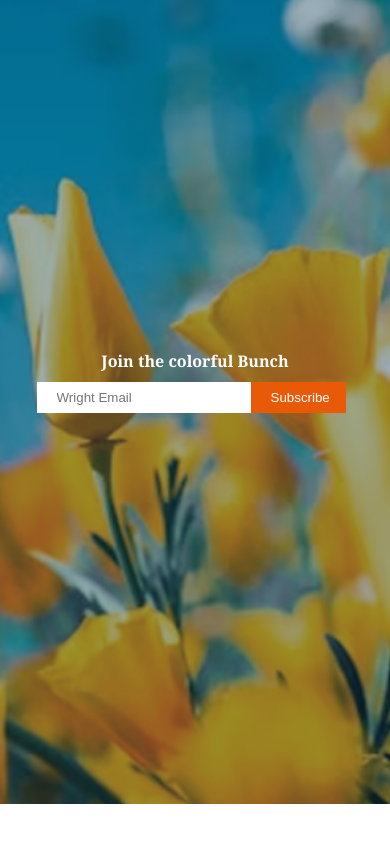
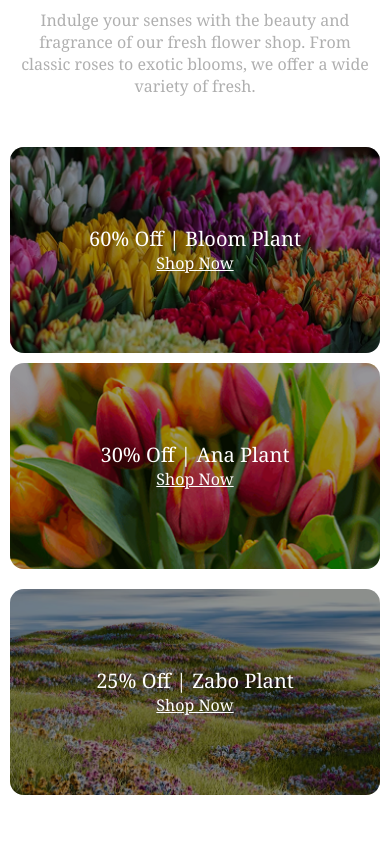
Before and after one commit to Alamin1052/Responsive_flowers_A02, a plain HTML site: page index.html in a window 390 px wide. Shown: the part 3850-4701 px from the top of the page. Drawn offline with Linux system fonts and the light colour scheme.

Commit message:
deals section added with responsive

```diff
--- a/index.html
+++ b/index.html
@@ -109,16 +109,41 @@
             </div>
         </section>
 
-        <section hidden class="deals-container ">
+        <section class="deals-container ">
             <div class="deals-text">
             <h1 class="title-text"><span id="latest">Latest</span> Deals</h1>
             <p class="description-text">
                 Indulge your senses with the beauty and fragrance of our fresh flower shop. From <br> classic roses to exotic blooms, we offer a wide variety of fresh.
             </p>
             </div>
+
+            <div class="deals-card">
+                <div class="left-card">
+                    <div class="small card-1">
+                    <div>
+                        <p class="small-card-text">60% Off | Bloom Plant</p>
+                        <a href="">Shop Now</a>
+                    </div>
+                </div>
+                <div class="small card-2">
+                    <div>
+                        <p class="small-card-text">30% Off | Ana Plant</p>
+                        <a href="">Shop Now</a>
+                    </div>
+                </div>
+                </div>
+                <div class="right-card">
+                    <div class="big-card">
+                    <div>
+                        <p class="big-card-text">25% Off | Zabo  Plant</p>
+                        <a href="">Shop Now</a>
+                    </div>
+                </div>
+                </div>
+            </div>
         </section>
 
-        <section id="join-container">
+        <section class="join-container">
             <div class="join-content">
                 <h2 class="join-titile">
                     Join the colorful Bunch
--- a/style.css
+++ b/style.css
@@ -223,19 +223,90 @@ header{
     color: var(--primary-color);
 }
 
+.deals-card{
+    max-width: 100%;
+    display: flex;
+    gap: 20px;
+}
+
+.small,
+.big-card{
+    background-repeat: no-repeat;
+    background-size: cover;
+    background-position: center;
+    height: 206px;
+    width: 366px;
+    border-radius: 14px;
+    text-align: center;
+    align-items: center;
+    display: flex;
+    justify-content: center;
+    position: relative;
+    z-index: 1;
+}
+
+
+.small::before,
+.big-card::before{
+    content: "";
+    position: absolute;
+    top: 0; left: 0;
+    width: 100%; height: 100%;
+    background-color: rgba(0, 0, 0, 0.4);
+    border-radius: 14px;
+    z-index: -1;
+}
+
+
+.card-1{
+    background-image: url(./assets/deal-bloom.png);
+    margin-bottom: 10px;
+}
+
+.card-2{
+    background-image: url(./assets/deal-ana.png);
+}
+
+.small-card-text{
+    color: white;
+    font-size: 1.25rem;
+}
+
+.small a{
+    color:  white;
+    font-size: 1rem;
+}
+
+
+.big-card{
+    background-image: url(./assets/deal-zabo.png);
+    width: 753px;
+    height: 423px;
+}
+
+.big-card-text{
+    font-size: 2.5rem;
+    color: white;
+}
+
+.big-card a{
+    color: white;
+    font-size: 1.8rem;
+}
+
 /* join style */
 
-#join-container{
+.join-container{
     max-width: 100%;
     background-image: url(./assets/news-letter-bg.png);
     background-repeat: no-repeat;
     background-size: cover;
     background-position: center center;
-    min-height: 100vh;
+    height: 100vh;
 
 }
 
-#join-container{
+.join-container{
     display: flex;
     justify-content: center;
 }
@@ -385,6 +456,43 @@ footer{
         display: none;
     }
 
+    .deals-container{
+        max-width: 95%;
+    }
+
+    .deals-card{
+        flex-direction: column;
+    }
+
+    .left-card{
+        max-width: 100%;
+    }
+
+    .small{
+        width: 100%;
+    }
+
+    .right-card{
+        max-width: 100%;
+    }
+
+    .big-card{
+        width: 100%;
+        height: 206px;
+    }
+
+    .big-card-text{
+        font-size: 1.25rem;
+    }
+
+    .big-card a{
+        font-size: 1rem;
+    }
+
+    .join-container{
+        height: 300px;
+    }
+
     .join-content{
         max-width: 320px;
     }
```
